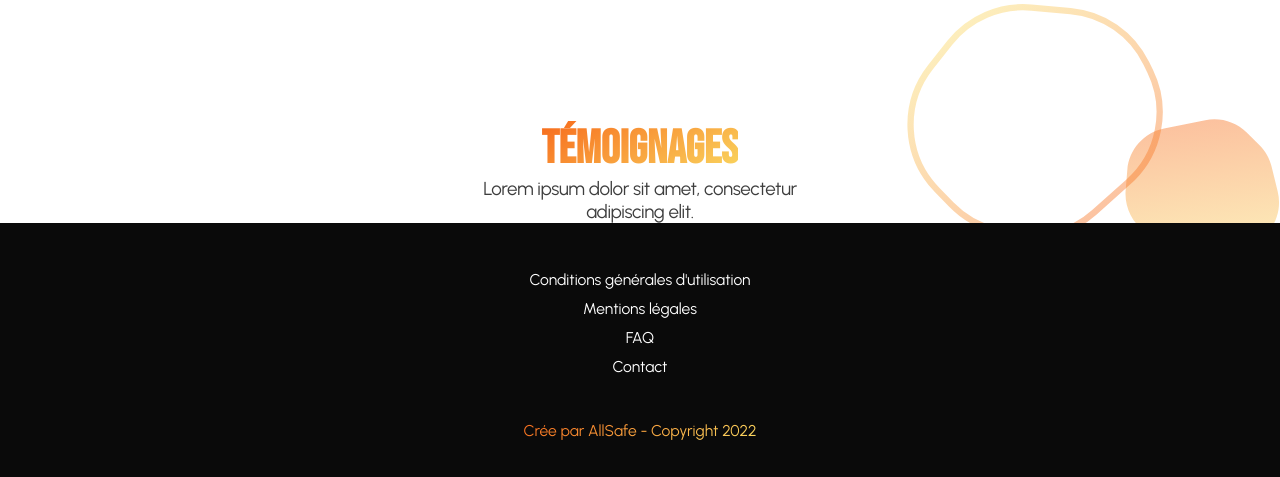
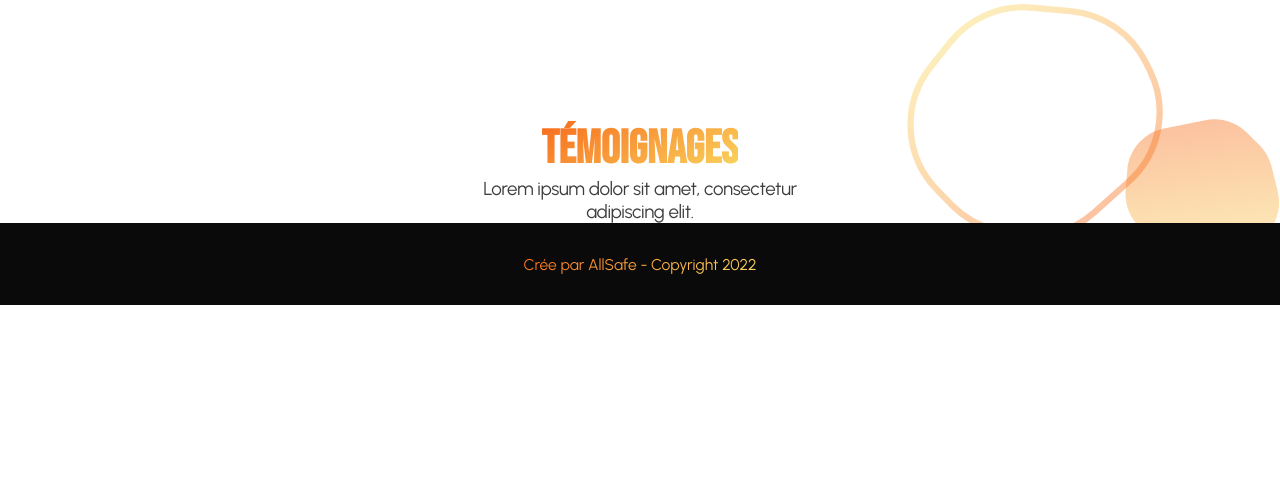
Before and after one commit to HipppB/safeHub, a PHP site: page / in a window 1280 px wide; the page is wider, and only the part inside the window is pictured. Shown: the part 1600-2077 px from the top of that part. After the commit the page ends 1905 px from the top of that part, so only its background shows below. Run offline with PHP 8.4, Linux system fonts and the light colour scheme.

Commit message:
footer component

```diff
--- a/src/views/index.html
+++ b/src/views/index.html
@@ -7,6 +7,7 @@
         <link rel="stylesheet" href="./styles/common/topNavBar.css" />
         <link rel="stylesheet" href="./styles/common/classStyles.css" />
         <link rel="stylesheet" href="./styles/accueil.css" />
+        <link rel="stylesheet" href="./styles/common/footer.css" />
         <script
             type="text/javascript"
             src="./scripts/common/components.js"
@@ -103,13 +104,6 @@
         </div>
 
         <!-- Footer -->
-        <div class="footer-container">
-            <a href="./cgu.html">Conditions générales d'utilisation</a>
-            <a href="./mentionslegales.html">Mentions légales</a>
-            <a href="./faq.html">FAQ</a>
-            <a href="./contact.html">Contact</a>
-            <div class="line mT25"></div>
-            <p class="gradienttext mT10">Crée par AllSafe - Copyright 2022</p>
-        </div>
+        <div class="footer-container" small="true"></div>
     </body>
 </html>
--- a/src/views/scripts/common/components.js
+++ b/src/views/scripts/common/components.js
@@ -83,6 +83,19 @@ const headerTitleButton = `
             />
         </div>
 `
+
+const footerLinks = `
+            <a href="./cgu.html">Conditions générales d'utilisation</a>
+            <a href="./mentionslegales.html">Mentions légales</a>
+            <a href="./faq.html">FAQ</a>
+            <a href="./contact.html">Contact</a>
+            <div class="line mT25"></div>
+`
+const footer = `
+            <p class="gradienttext mT10">Crée par AllSafe - Copyright 2022</p>
+
+`
+
 function searchForInputs() {
     const inputs = document.querySelectorAll('.input-label-container')
 
@@ -134,6 +147,16 @@ function searchForHeader() {
     })
 }
 
+function searchForFooter() {
+    const footerContainer = document.querySelectorAll('.footer-container')
+    footerContainer.forEach((footerContainer) => {
+        if (footerContainer.getAttribute('small') !== 'true') {
+            footerContainer.innerHTML = footerLinks + footer
+        } else {
+            footerContainer.innerHTML = footer
+        }
+    })
+}
 function toggleBurgerMenu() {
     const burgerMenu = document.querySelector('.topNavBar-container')
     burgerMenu.classList.toggle('topNavBar-burgerMenu--shown')
@@ -141,3 +164,4 @@ function toggleBurgerMenu() {
 searchForInputs()
 searchForNavBar()
 searchForHeader()
+searchForFooter()
--- a/src/views/styles/accueil.css
+++ b/src/views/styles/accueil.css
@@ -131,30 +131,3 @@
     flex-direction: column;
     align-items: center;
 }
-
-.footer-container {
-    height: 20vh;
-    padding: 1.5em 0;
-    display: flex;
-    flex-direction: column;
-    align-items: center;
-    justify-content: space-around;
-    background-color: rgb(10, 10, 10);
-}
-
-.footer-container a {
-    color: white;
-    font-size: 0.5em;
-    cursor: pointer;
-    margin-bottom: 10px;
-}
-
-.line {
-    height: 1px;
-    width: 70vw;
-    background-color: #313131;
-}
-
-.footer-container p {
-    font-size: 0.5em;
-}
--- /dev/null
+++ b/src/views/styles/common/footer.css
@@ -0,0 +1,28 @@
+.footer-container {
+    /* height: fit-content; */
+    padding: 1em;
+    display: flex;
+    flex-direction: column;
+    align-items: center;
+    justify-content: space-around;
+    background-color: rgb(10, 10, 10);
+}
+
+.footer-container a {
+    color: white;
+    font-size: 0.5em;
+    cursor: pointer;
+    margin-bottom: 10px;
+}
+
+.line {
+    height: 1px;
+    width: 70vw;
+    margin-bottom: 0.5em;
+    background-color: #313131;
+}
+
+.footer-container p {
+    margin: 0;
+    font-size: 0.5em;
+}
```
Also changed, not shown: COMPOSANTS.md (+14 -0 lines).
